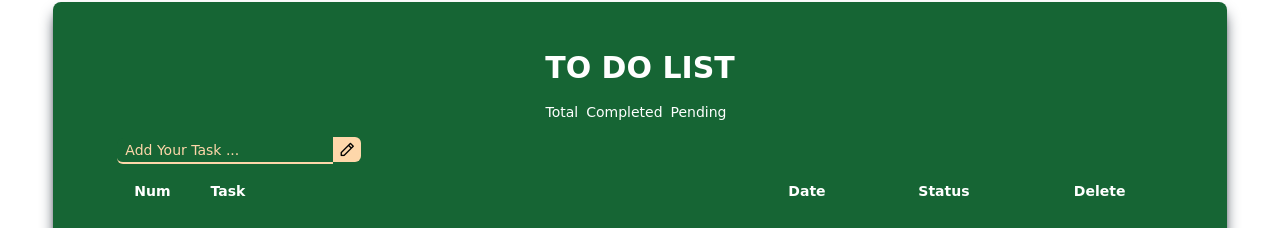
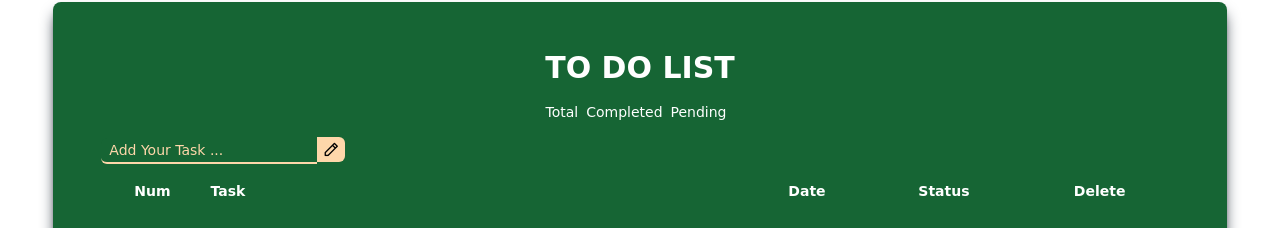
Before and after one commit to zeynabjafari2002/creative-to-do-list, a website: page index.html in a window 1280 px wide. Shown: the part 190-418 px from the top of the page. Drawn offline with nearby package versions, Linux system fonts and the light colour scheme.

Commit message:
changing to previous style

```diff
--- a/index.html
+++ b/index.html
@@ -17,7 +17,7 @@
             <p id=completedNum class="text-white text-sm capitalize inline pr-2"> completed </p>
             <p id=pendingNum class="text-white text-sm capitalize inline pr-2"> pending</p>
         </div>
-        <input id="todoInput" type="text" placeholder="Add Your Task ..." class="px-2 mt-4 ml-56 family-cursive placeholder:text-orange-200 text-orange-200 border-b-2 inline m-auto caret-orange-200 rounded-l-md border-orange-200 outline-none bg-inherit A51:ml-16 A51:placeholder:text-sm"><i id="submitTodoBtn" class="uil uil-pen inline bg-orange-200 p-3 px-1.5 rounded-r-md cursor-pointer hover:bg-white hover:text-green-800"></i>
+        <input id="todoInput" type="text" placeholder="Add Your Task ..." class="px-2 mt-4 ml-56 family-cursive placeholder:text-orange-200 text-orange-200 border-b-2 inline m-auto caret-orange-200 rounded-l-md border-orange-200 outline-none bg-inherit A51:ml-12 A51:placeholder:text-sm"><i id="submitTodoBtn" class="uil uil-pen inline bg-orange-200 p-3 px-1.5 rounded-r-md cursor-pointer hover:bg-white hover:text-green-800"></i>
 
         <!-- todos -->
         <div id="todoContainer" class="w-full bg-green-800  rounded-lg">
```
